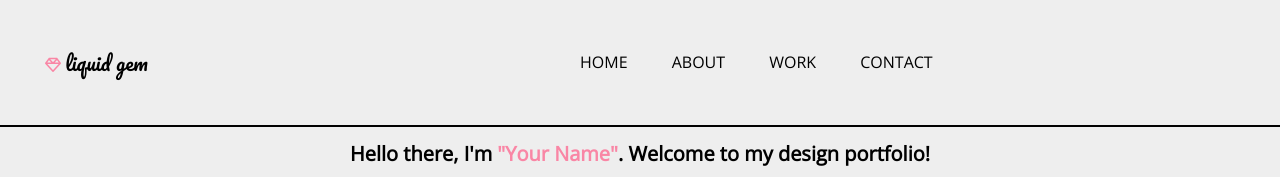
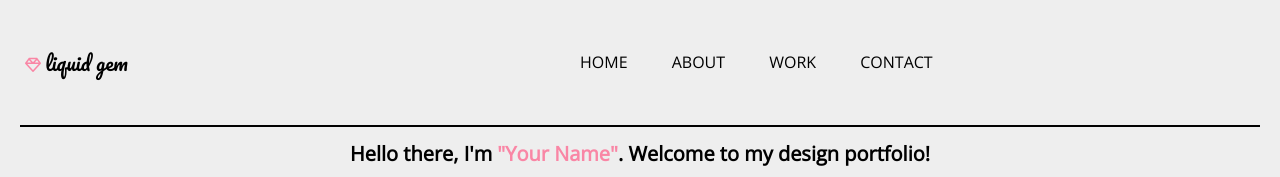
Before and after one commit to smontoro/liquid-gem-replica, a plain HTML site: page index.html in a window 1280 px wide. Shown: the top 177 px of the page. Drawn offline with nearby package versions, Linux system fonts and the light colour scheme.

Commit message:
fixed nav border bottom

```diff
--- a/css/main.css
+++ b/css/main.css
@@ -8,13 +8,14 @@ body {
 nav {
 	height: 125px;
 	border-bottom: 2px solid;
+	margin: 0 20px;
 }
 
 .logo  {
 	display: inline-block;
 	position: absolute;
 	top:25px;
-	left: 45px;
+	left: 25px;
 }
 
 .logo i {
```
